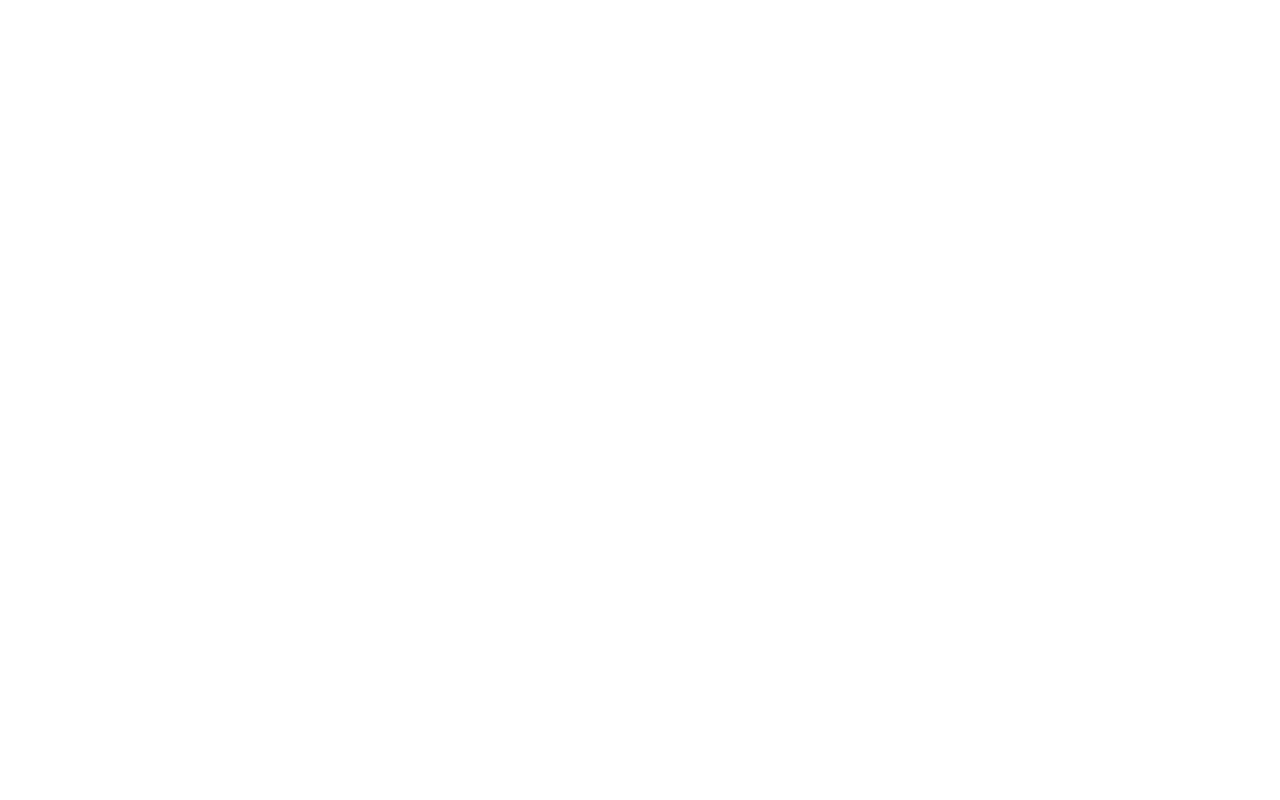
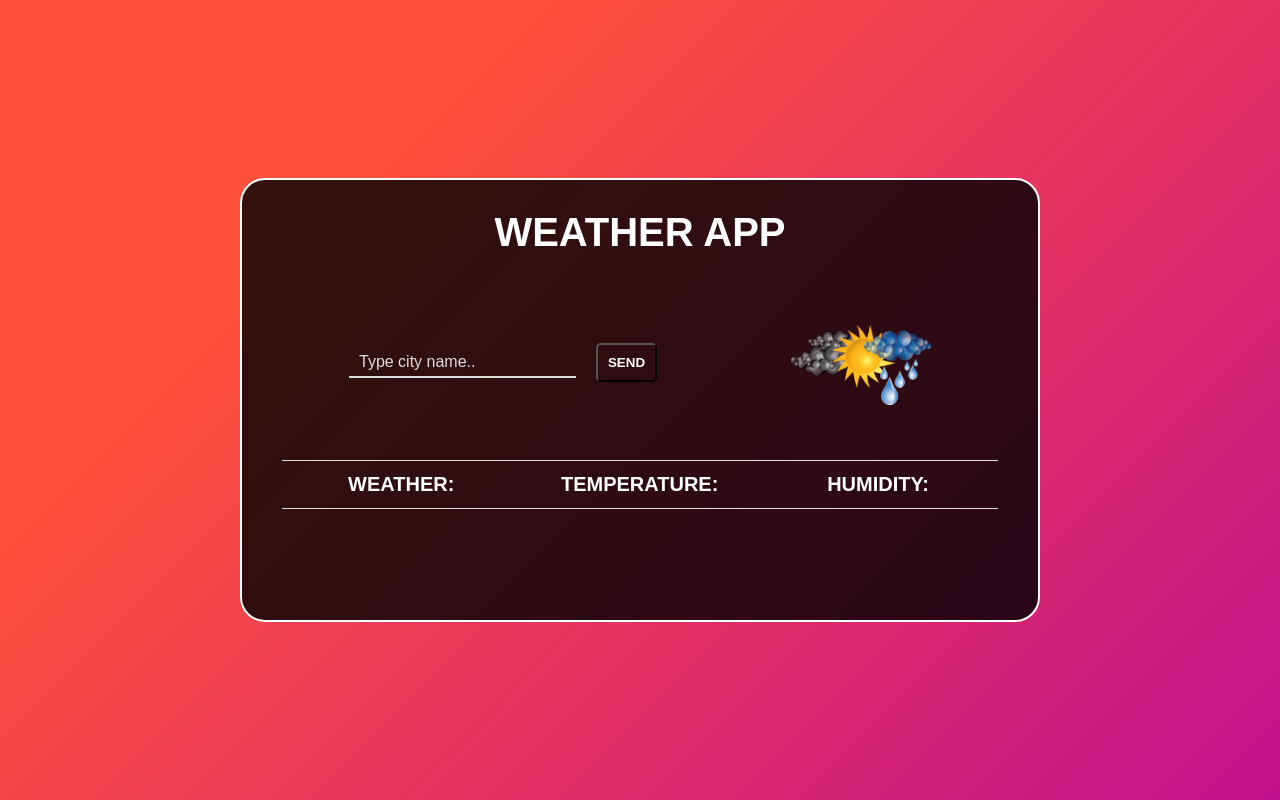
Before and after one commit to NewViewNewBeginning/weather-app, a plain HTML site: page index.html in a window 1280 px wide. Drawn offline with Linux system fonts and the light colour scheme.

Commit message:
html css completed

```diff
--- a/index.html
+++ b/index.html
@@ -1,13 +1,45 @@
 <!DOCTYPE html>
 <html lang="pl">
+
 <head>
     <meta charset="UTF-8">
     <meta http-equiv="X-UA-Compatible" content="IE=edge">
     <meta name="viewport" content="width=device-width, initial-scale=1.0">
-    <link rel="stylesheet" href="style.css">
+    <link rel="preconnect" href="https://fonts.googleapis.com">
+    <link rel="preconnect" href="https://fonts.gstatic.com" crossorigin>
+    <link href="https://fonts.googleapis.com/css2?family=Open+Sans:wght@300;400;700&display=swap" rel="stylesheet">
+    <script src="https://kit.fontawesome.com/0d6dd7f645.js" crossorigin="anonymous"></script>
+    <link rel="stylesheet" href="./style.css">
     <title>Weather App</title>
 </head>
+
 <body>
+    <div class="wrapper">
+        <div class="top">
+            <h1>weather app</h1>
+            <div class="main-info">
+                <div>
+                    <h3 class="city-name"></h3>
+                    <input type="text" placeholder="Type city name.."><button>Send</button>
+                    <p class="warning"></p>
+                </div>
+                <img src="./img/unknown.png" alt="Picture showing different forecast" class="photo">
+            </div>
+        </div>
+        <div class="bottom">
+            <div class="headings">
+                <p>Weather:</p>
+                <p>Temperature:</p>
+                <p>Humidity:</p>
+            </div>
+            <div class="weather-info">
+                <p class="weather"></p>
+                <p class="temperature"></p>
+                <p class="humidity"></p>
+            </div>
+        </div>
+    </div>
+    <script src="./app.js"></script>
+</body>
 
-</body>
 </html>
--- a/style.css
+++ b/style.css
@@ -0,0 +1,118 @@
+* {
+    box-sizing: border-box;
+    margin: 0;
+    padding: 0;
+}
+
+body {
+    display: flex;
+    justify-content: center;
+    align-items: center;
+    height: 100vh;
+    font-family: 'Montserrat', sans-serif;
+    color: rgb(255, 255, 255);
+    background-image: linear-gradient(315deg, #c2118d 0%, #ff503c 74%);
+    font-size: 20px;
+}
+
+h1 {
+    text-transform: uppercase;
+    text-align: center;
+    padding: 10px;
+}
+
+input {
+    font-size: 16px;
+    padding: 5px 10px;
+    margin-top: 10px;
+    background: none;
+    border: none;
+    color: #fff;
+    border-bottom: 2px solid #ddd;
+}
+
+input::placeholder {
+    color: #ddd;
+    font-family: 'Montserrat', sans-serif;
+}
+
+button {
+    padding: 10px;
+    margin-left: 20px;
+    color: #fff;
+    font-weight: bold;
+    background: none;
+    border-radius: 5px;
+    text-transform: uppercase;
+    cursor: pointer;
+    transition: background-color .3s, color .3s;
+}
+
+button:hover {
+    color: #333;
+    background-color: #ddd;
+}
+
+.wrapper {
+    width: 800px;
+    padding: 20px 40px;
+    background-color: rgba(0, 0, 0, .8);
+    border: 2px solid white;
+    border-radius: 25px;
+}
+
+.top {
+    height: 260px;
+}
+
+.bottom {
+    height: 140px;
+}
+
+.main-info {
+    display: flex;
+    justify-content: space-around;
+    align-items: center;
+    height: 200px;
+}
+
+.city-name {
+    font-size: 40px;
+}
+
+.headings,
+.weather-info {
+    display: flex;
+    align-items: center;
+}
+
+.headings p,
+.weather-info p {
+    width: 33.3%;
+    text-align: center;
+}
+
+.headings {
+    height: 35%;
+    text-transform: uppercase;
+    font-weight: bold;
+    border-top: 1px solid #ddd;
+    border-bottom: 1px solid #ddd;
+}
+
+.weather-info {
+    height: 65%;
+    font-size: 26px;
+}
+
+.photo {
+    width: 140px;
+    height: 140px;
+	object-fit: contain;
+}
+
+.warning {
+    margin-top: 10px;
+    font-size: 14px;
+    color: tomato;
+}
```
